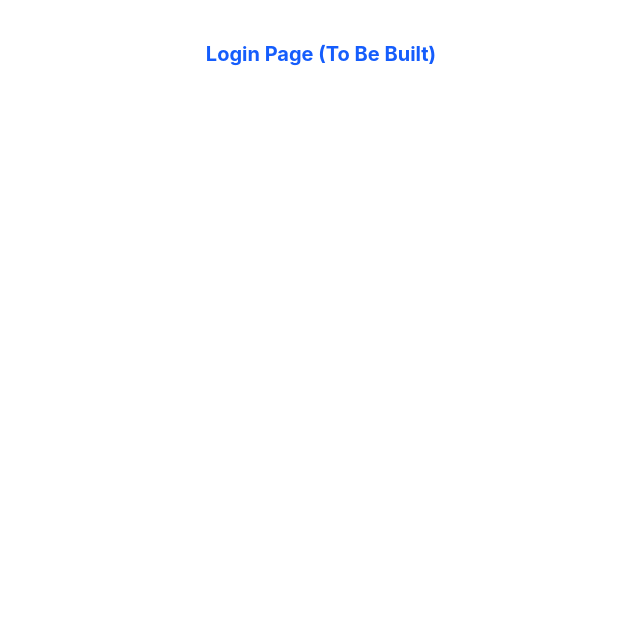
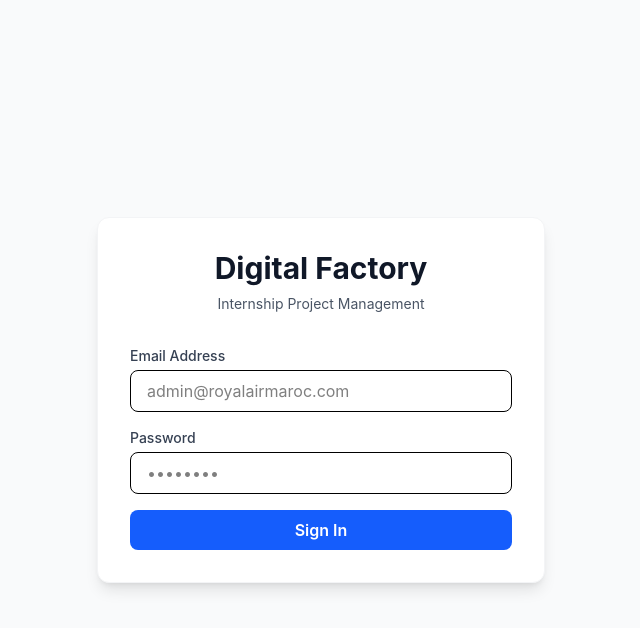
Before and after one commit to Nyckboy/digitalfactory-RAM, a React (Vite) app in the folder frontend/: page /login in a window 1280 px wide. Shown: the top 628 px of the page, without its empty margins (319-959 px from the left). Built offline with nearby package versions, Linux system fonts and the light colour scheme; no server answers.

Commit message:
feat(back): add role in jwt token

```diff
--- a/frontend/src/App.tsx
+++ b/frontend/src/App.tsx
@@ -1,8 +1,8 @@
 import { RouterProvider, createBrowserRouter, Navigate } from 'react-router-dom';
 import { ProtectedRoute } from './components/layout/ProtectedRoute';
+import { Login } from './pages/auth/Login';
 
 // Placeholder components (we will build these out later)
-const Login = () => <div className="p-10 text-xl font-bold text-center text-blue-600">Login Page (To Be Built)</div>;
 const AdminDashboard = () => <div className="p-10 text-xl font-bold">Super Admin Dashboard</div>;
 const SupervisorDashboard = () => <div className="p-10 text-xl font-bold">Supervisor Dashboard</div>;
 const InternDashboard = () => <div className="p-10 text-xl font-bold">Intern Dashboard</div>;
--- a/frontend/src/pages/Login.tsx
+++ /dev/null
@@ -1,79 +0,0 @@
-import { useState } from 'react';
-import { api } from '../lib/api';
-
-export default function Login() {
-    const [email, setEmail] = useState('');
-    const [password, setPassword] = useState('');
-    const [token, setToken] = useState<string | null>(null);
-    const [error, setError] = useState<string | null>(null);
-
-    const handleLogin = async (e: React.FormEvent) => {
-        e.preventDefault();
-        setError(null);
-        setToken(null);
-
-        try {
-            // Hitting the AuthController we just built
-            const response = await api.post('/auth/login', {
-                email,
-                password,
-            });
-
-            // If successful, save token to state (and usually localStorage)
-            const jwt = response.data.token;
-            setToken(jwt);
-            localStorage.setItem('jwt', jwt);
-
-            console.log("Login successful! Token:", jwt);
-        } catch (err: any) {
-            console.error("Login failed", err);
-            setError(err.response?.data?.message || "Invalid credentials or server error");
-        }
-    };
-
-    return (
-        <div>
-            <h2>Test Authentication</h2>
-
-            <form onSubmit={handleLogin}>
-                <div>
-                    <label>Email: </label>
-                    <input
-                        type="email"
-                        value={email}
-                        onChange={(e) => setEmail(e.target.value)}
-                        required
-                    />
-                </div>
-                <br />
-                <div>
-                    <label>Password: </label>
-                    <input
-                        type="password"
-                        value={password}
-                        onChange={(e) => setPassword(e.target.value)}
-                        required
-                    />
-                </div>
-                <br />
-                <button type="submit">Login</button>
-            </form>
-
-            {/* Display Results */}
-            <div style={{ marginTop: '20px' }}>
-                {error && <p style={{ color: 'red' }}>Error: {error}</p>}
-                {token && (
-                    <div>
-                        <p style={{ color: 'green' }}>Success! JWT Received:</p>
-                        <textarea
-                            readOnly
-                            value={token}
-                            rows={5}
-                            cols={50}
-                        />
-                    </div>
-                )}
-            </div>
-        </div>
-    );
-}
--- /dev/null
+++ b/frontend/src/pages/auth/Login.tsx
@@ -0,0 +1,139 @@
+import { useState } from 'react';
+import { useNavigate } from 'react-router-dom';
+import { jwtDecode } from 'jwt-decode';
+import { api } from '../../lib/api';
+import { useAuthStore } from '../../store/useAuthStore';
+import type { UserRole } from '../../types/auth';
+
+// Interface for what we expect inside the JWT payload from Spring Boot
+interface JwtPayload {
+  sub: string; // usually the email
+  role: UserRole;
+  userId: string;
+  firstName?: string;
+  lastName?: string;
+}
+
+export const Login = () => {
+  const navigate = useNavigate();
+  const loginToStore = useAuthStore((state) => state.login);
+
+  const [email, setEmail] = useState('');
+  const [password, setPassword] = useState('');
+  const [error, setError] = useState<string | null>(null);
+  const [isLoading, setIsLoading] = useState(false);
+
+  const handleLogin = async (e: React.FormEvent) => {
+    e.preventDefault();
+    setError(null);
+    setIsLoading(true);
+
+    try {
+      // 1. Hit the Spring Boot endpoint
+      const response = await api.post('/auth/login', { email, password });
+      const { token } = response.data;
+
+      // 2. Decode the JWT to extract user details and role
+      const decoded = jwtDecode<JwtPayload>(token);
+
+      // 3. Construct the user object (fallback to defaults if backend doesn't send names in JWT)
+      const user = {
+        id: decoded.userId || 'unknown-id',
+        email: decoded.sub,
+        role: decoded.role,
+        firstName: decoded.firstName || 'User',
+        lastName: decoded.lastName || '',
+      };
+
+      // 4. Save to Zustand global state (which also saves to localStorage)
+      loginToStore(token, user);
+
+      // 5. Redirect based on their strict role
+      switch (user.role) {
+        case 'SUPER_ADMIN':
+          navigate('/admin', { replace: true });
+          break;
+        case 'SUPERVISOR':
+          navigate('/supervisor', { replace: true });
+          break;
+        case 'INTERN':
+          navigate('/intern', { replace: true });
+          break;
+        default:
+          setError('Invalid user role detected.');
+      }
+    } catch (err: any) {
+      // Handle 401s or network errors
+      if (err.response?.status === 401 || err.response?.status === 403) {
+        setError('Invalid email or password.');
+      } else {
+        setError('Unable to connect to the server. Please try again later.');
+      }
+    } finally {
+      setIsLoading(false);
+    }
+  };
+
+  return (
+    <div className="flex items-center justify-center min-h-screen bg-gray-50">
+      <div className="w-full max-w-md p-8 space-y-6 bg-white rounded-xl shadow-lg border border-gray-100">
+
+        <div className="text-center">
+          <h1 className="text-3xl font-bold text-gray-900">Digital Factory</h1>
+          <p className="mt-2 text-sm text-gray-600">Internship Project Management</p>
+        </div>
+
+        <form onSubmit={handleLogin} className="space-y-4 mt-8">
+          {error && (
+            <div className="p-3 text-sm text-red-600 bg-red-50 rounded-md border border-red-200">
+              {error}
+            </div>
+          )}
+
+          <div>
+            <label className="block text-sm font-medium text-gray-700" htmlFor="email">
+              Email Address
+            </label>
+            <input
+              id="email"
+              type="email"
+              required
+              value={email}
+              onChange={(e) => setEmail(e.target.value)}
+              className="w-full px-4 py-2 mt-1 border rounded-lg focus:ring-2 focus:ring-blue-500 focus:border-blue-500 outline-none transition-colors"
+              placeholder="admin@royalairmaroc.com"
+            />
+          </div>
+
+          <div>
+            <label className="block text-sm font-medium text-gray-700" htmlFor="password">
+              Password
+            </label>
+            <input
+              id="password"
+              type="password"
+              required
+              value={password}
+              onChange={(e) => setPassword(e.target.value)}
+              className="w-full px-4 py-2 mt-1 border rounded-lg focus:ring-2 focus:ring-blue-500 focus:border-blue-500 outline-none transition-colors"
+              placeholder="••••••••"
+            />
+          </div>
+
+          <button
+            type="submit"
+            disabled={isLoading}
+            className={`w-full px-4 py-2 text-white font-semibold rounded-lg transition-colors ${
+              isLoading
+                ? 'bg-blue-400 cursor-not-allowed'
+                : 'bg-blue-600 hover:bg-blue-700 active:bg-blue-800'
+            }`}
+          >
+            {isLoading ? 'Signing in...' : 'Sign In'}
+          </button>
+        </form>
+
+      </div>
+    </div>
+  );
+};
```
Also changed, not shown: 1 other file (tests, documents, lock files or other folders).
